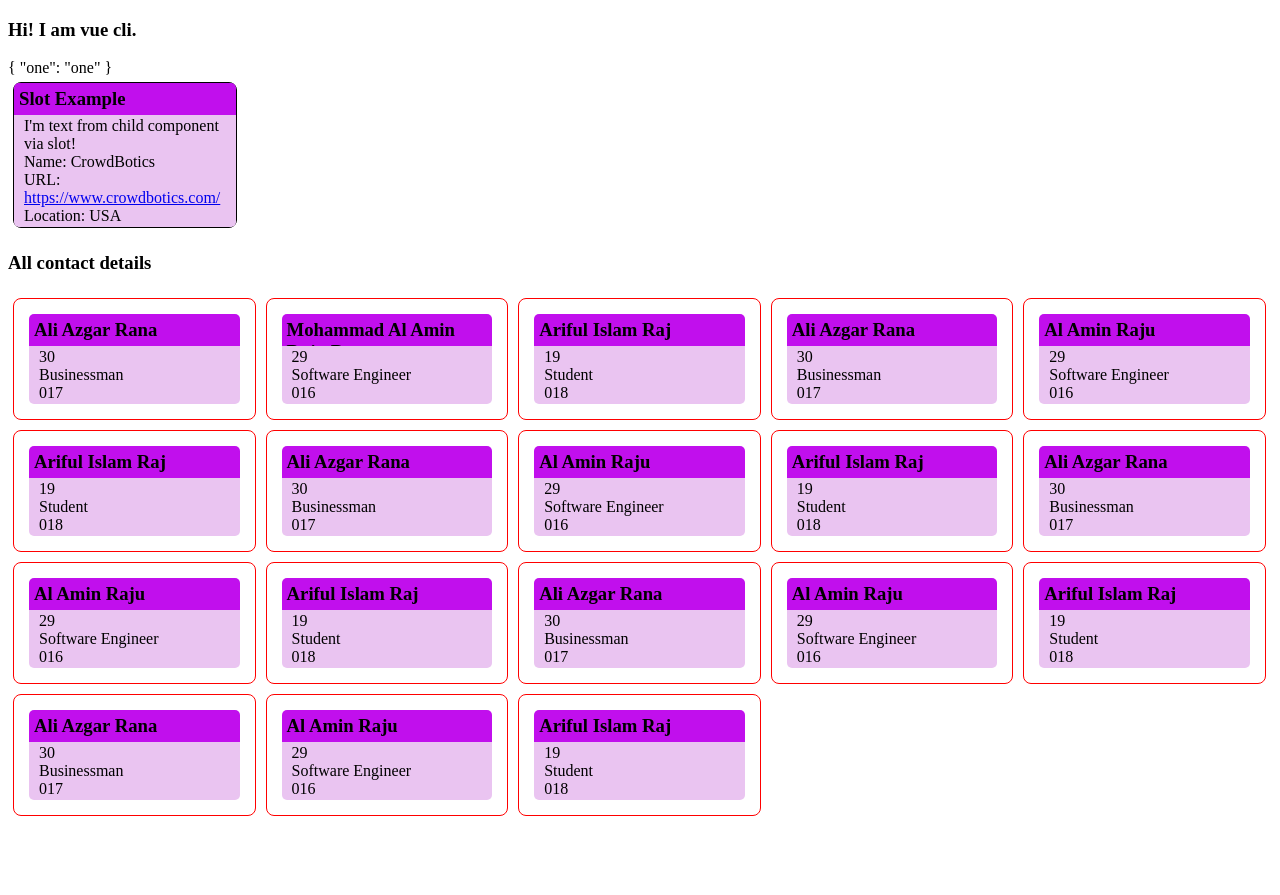
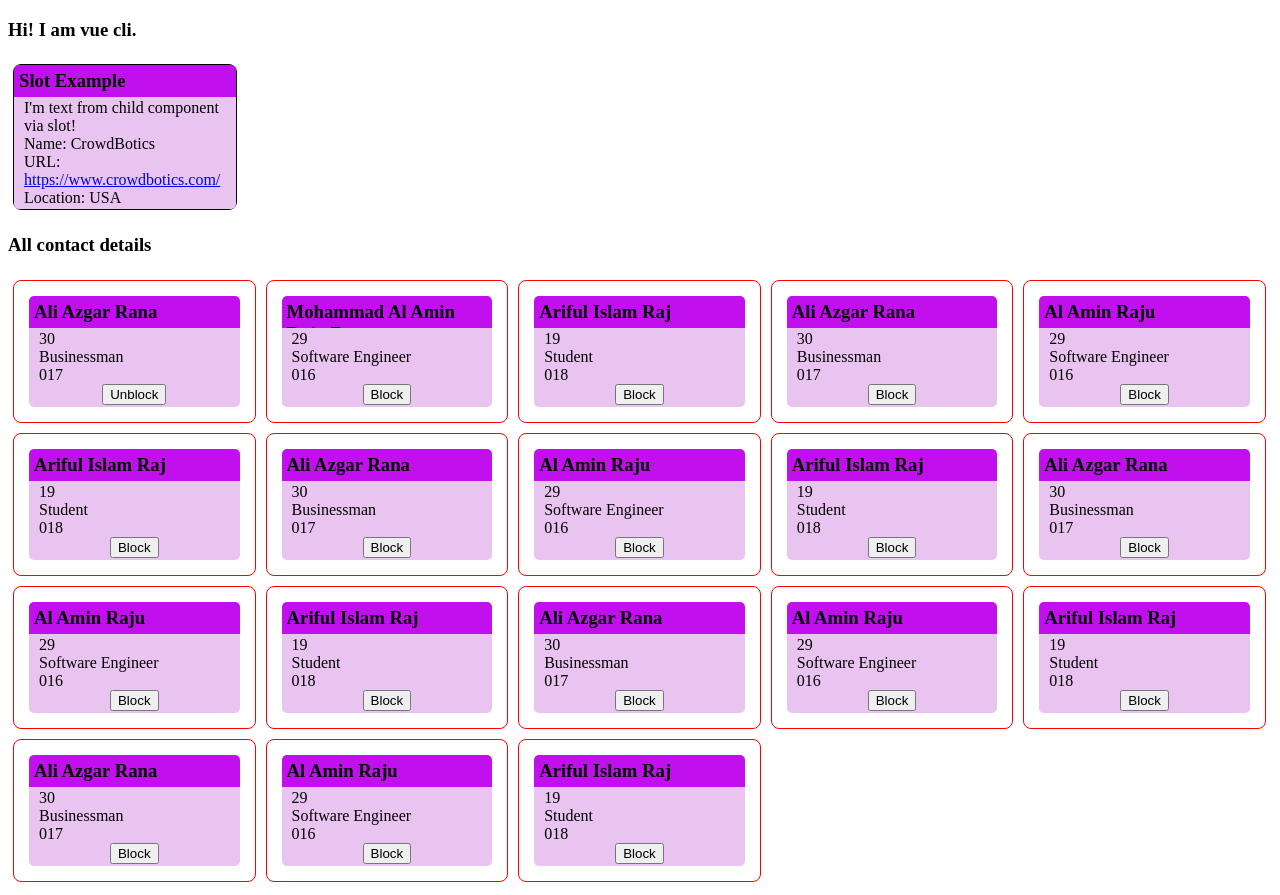
Before and after one commit to Raju875/cool-vue-vite, a Vue app: page / in a window 1280 px wide. Before the commit the page ends 829 px from the top, so only its background shows below. Built offline with nearby package versions, Linux system fonts and the light colour scheme.

Commit message:
Vue emit

```diff
--- a/src/App.vue
+++ b/src/App.vue
@@ -3,7 +3,7 @@
     <h3>
       {{ msg }}
     </h3>
-    <Contact :one="'one'" :two="'two'" :contact-infos="infos"></Contact>
+    <Contact :contact-infos="infos"></Contact>
   </div>
 </template>
 
@@ -20,112 +20,148 @@ export default {
       msg: "Hi! I am vue cli.",
       infos: [
         {
+          id: 1,
           name: "Ali Azgar Rana",
           age: 30,
           occupation: "Businessman",
           phone: "017",
+          isBlocked: true,
         },
         {
+          id: 2,
           name: "Mohammad Al Amin Raju Dottry",
           age: 29,
           occupation: "Software Engineer",
           phone: "016",
+          isBlocked: false,
         },
         {
+          id: 3,
           name: "Ariful Islam Raj",
           age: 19,
           occupation: "Student",
           phone: "018",
+          isBlocked: false,
         },
         {
+          id: 4,
           name: "Ali Azgar Rana",
           age: 30,
           occupation: "Businessman",
           phone: "017",
+          isBlocked: false,
         },
         {
+          id: 5,
           name: "Al Amin Raju",
           age: 29,
           occupation: "Software Engineer",
           phone: "016",
+          isBlocked: false,
         },
         {
+          id: 6,
           name: "Ariful Islam Raj",
           age: 19,
           occupation: "Student",
           phone: "018",
+          isBlocked: false,
         },
         {
+          id: 7,
           name: "Ali Azgar Rana",
           age: 30,
           occupation: "Businessman",
           phone: "017",
+          isBlocked: false,
         },
         {
+          id: 8,
           name: "Al Amin Raju",
           age: 29,
           occupation: "Software Engineer",
           phone: "016",
+          isBlocked: false,
         },
         {
+          id: 9,
           name: "Ariful Islam Raj",
           age: 19,
           occupation: "Student",
           phone: "018",
+          isBlocked: false,
         },
         {
+          id: 10,
           name: "Ali Azgar Rana",
           age: 30,
           occupation: "Businessman",
           phone: "017",
+          isBlocked: false,
         },
         {
+          id: 11,
           name: "Al Amin Raju",
           age: 29,
           occupation: "Software Engineer",
           phone: "016",
+          isBlocked: false,
         },
         {
+          id: 12,
           name: "Ariful Islam Raj",
           age: 19,
           occupation: "Student",
           phone: "018",
+          isBlocked: false,
         },
         {
+          id: 13,
           name: "Ali Azgar Rana",
           age: 30,
           occupation: "Businessman",
           phone: "017",
+          isBlocked: false,
         },
         {
+          id: 14,
           name: "Al Amin Raju",
           age: 29,
           occupation: "Software Engineer",
           phone: "016",
+          isBlocked: false,
         },
         {
+          id: 15,
           name: "Ariful Islam Raj",
           age: 19,
           occupation: "Student",
           phone: "018",
+          isBlocked: false,
         },
         {
+          id: 16,
           name: "Ali Azgar Rana",
           age: 30,
           occupation: "Businessman",
           phone: "017",
+          isBlocked: false,
         },
         {
+          id: 17,
           name: "Al Amin Raju",
           age: 29,
           occupation: "Software Engineer",
           phone: "016",
+          isBlocked: false,
         },
         {
+          id: 18,
           name: "Ariful Islam Raj",
           age: 19,
           occupation: "Student",
           phone: "018",
+          isBlocked: false,
         },
       ],
     };
--- a/src/ContactDetails.vue
+++ b/src/ContactDetails.vue
@@ -1,10 +1,9 @@
 <template>
-  {{ $attrs }}
   <div>
     <Slot>
       <template #[slotName.slot1]="slotProps">
         {{ slotProps.textFromChildSlot }}
-        <br>
+        <br />
         Name: {{ company.name }}
       </template>
       <br />
@@ -15,7 +14,7 @@
 
     <div class="row">
       <h3>{{ contactMessage }}</h3>
-      <div class="card col-2" v-for="info in contactInfos" :key="info.name">
+      <div class="card col-2" v-for="info in contactInfos" :key="info.id">
           <div class="card-title">
             <h3 class="title">{{ info.name }}</h3>
           </div>
@@ -23,6 +22,8 @@
             <li>{{ info.age }}</li>
             <li>{{ info.occupation }}</li>
             <li>{{ info.phone }}</li>
+
+            <Emit :info="info"  @block="block" @unblock="unblock"></Emit>
         </div>
       </div>
     </div>
@@ -31,10 +32,12 @@
 
 <script>
 import Slot from "./Slot.vue";
+import Emit from "./Emit.vue";
 
 export default {
   components: {
     Slot: Slot,
+    Emit: Emit,
   },
 
   props: {
@@ -43,12 +46,16 @@ export default {
       required: true,
     },
     two: {
-      type: String
+      type: String,
     },
   },
 
   data() {
     return {
+      name: "",
+      age: "",
+      occupation: "",
+      phone: "",
       contactMessage: "All contact details",
       slotName: {
         slot1: "company",
@@ -61,6 +68,18 @@ export default {
         location: "USA",
       },
     };
+  },
+
+  methods: {
+    block(data) {
+      data.isBlocked = true;
+      console.log('Successfully block');
+    },
+
+    unblock(data) {
+      data.isBlocked = false;
+      console.log('Successfully unblock');
+    },
   },
 };
 </script>
--- /dev/null
+++ b/src/Emit.vue
@@ -0,0 +1,24 @@
+<template>
+  <div style="text-align: center;">
+    <button @click="$emit('unblock', info)" v-if="info.isBlocked">Unblock</button>
+    <button @click="$emit('block', info)" v-else>Block</button>
+  </div>
+</template>
+
+<script>
+export default {
+    props: {
+        info: {
+            type: Object
+        }
+    }
+
+}
+</script>
+
+<style scoped>
+button{
+    margin-left: 4px;
+    margin-right: 4px;
+}
+</style>
```
Lines whose indentation alone changed are shown as unchanged.
